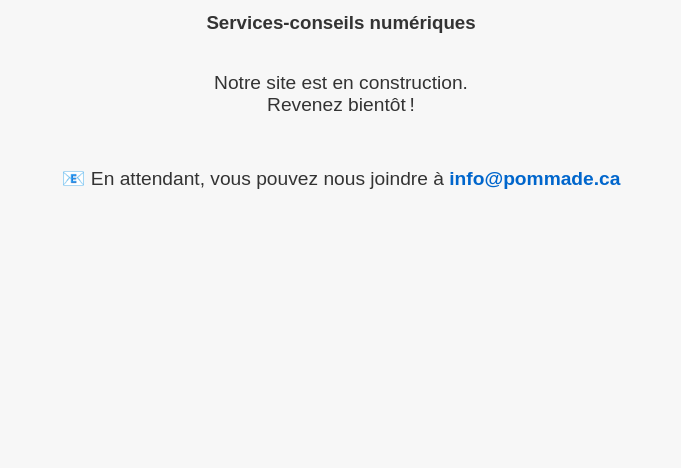
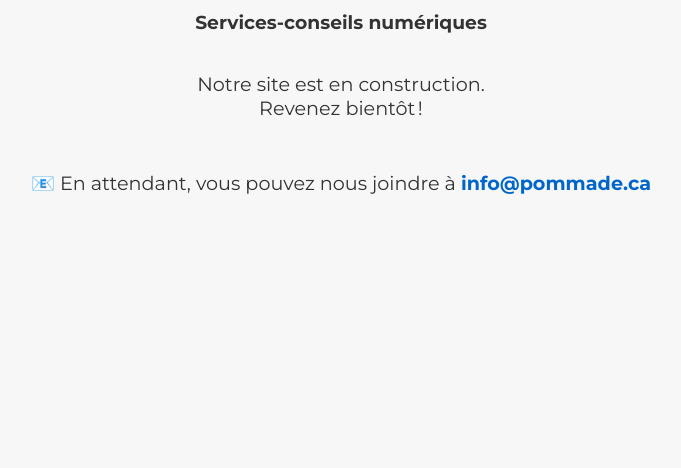
Before and after one commit to chandonnet/pommade, a plain HTML site: page index.html in a window 1280 px wide. Shown: the part 332-800 px from the top of the page, without its empty margins (299-980 px from the left). Drawn offline with Linux system fonts and the light colour scheme.

Commit message:
montserrat

```diff
--- a/index.html
+++ b/index.html
@@ -1,12 +1,19 @@
 <!DOCTYPE html>
 <html lang="fr">
   <head>
+    <link rel="preconnect" href="https://fonts.googleapis.com" />
+    <link rel="preconnect" href="https://fonts.gstatic.com" crossorigin />
+    <link
+      href="https://fonts.googleapis.com/css2?family=Montserrat:ital,wght@0,100..900;1,100..900&display=swap"
+      rel="stylesheet"
+    />
     <meta charset="UTF-8" />
-  <meta name="viewport" content="width=device-width, initial-scale=1.0"/>
+    <meta name="viewport" content="width=device-width, initial-scale=1.0" />
     <title>Pommade</title>
     <style>
       body {
-      font-family: sans-serif;
+        font-family: "Montserrat", sans-serif;
+        font-optical-sizing: auto;
         background-color: #f7f7f7;
         color: #333;
         display: flex;
@@ -38,7 +45,10 @@
   <body>
     <h1>Pommade</h1>
     <h3>Services-conseils numériques</h3>
-  <p>Notre site est en construction.<br>Revenez bientôt !</p>
-  <p>📧 En attendant, vous pouvez nous joindre à <a href="mailto:info@pommade.ca">info@pommade.ca</a></p>
+    <p>Notre site est en construction.<br />Revenez bientôt !</p>
+    <p>
+      📧 En attendant, vous pouvez nous joindre à
+      <a href="mailto:info@pommade.ca">info@pommade.ca</a>
+    </p>
   </body>
 </html>
```
Lines whose indentation alone changed are shown as unchanged.
